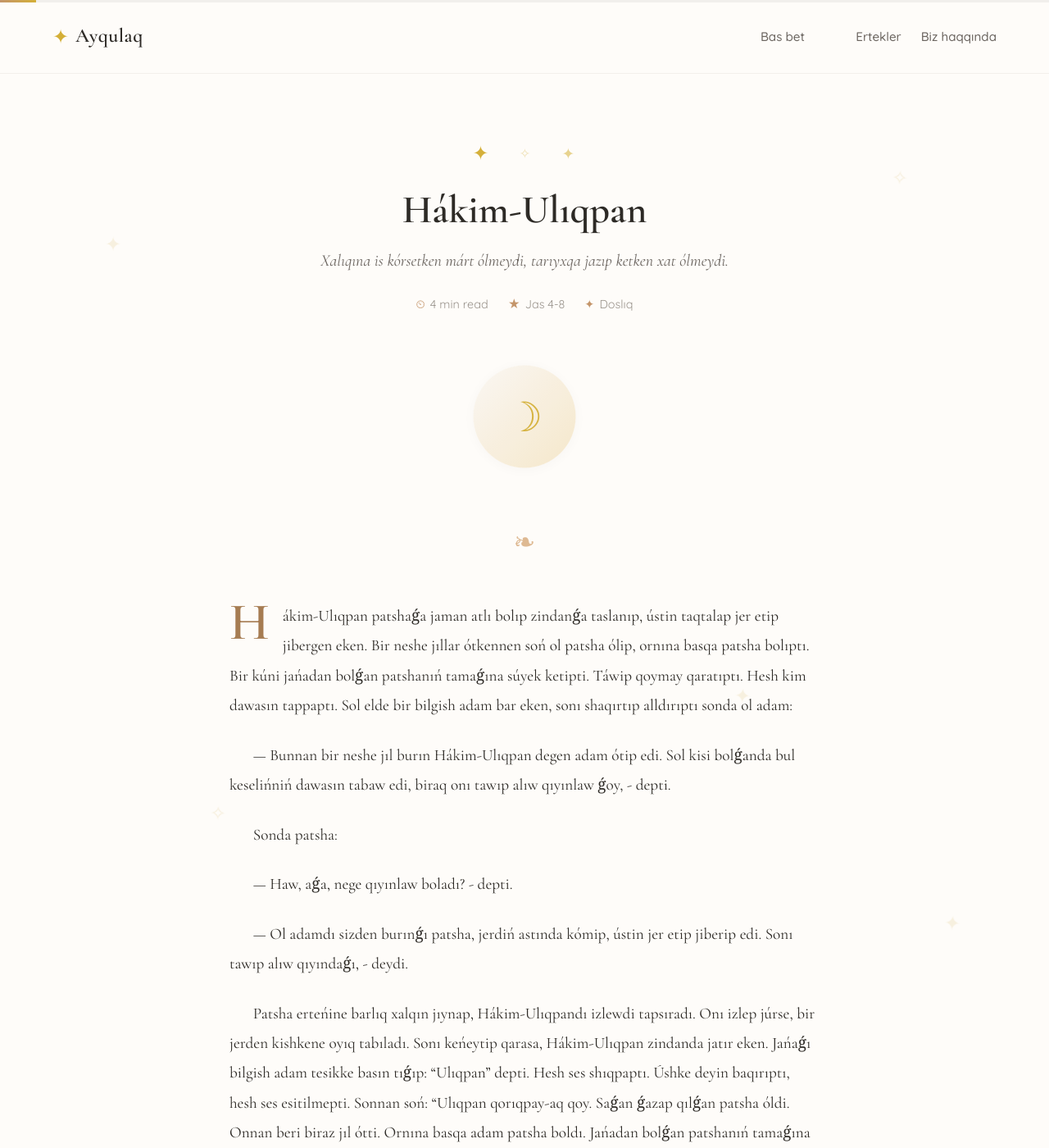
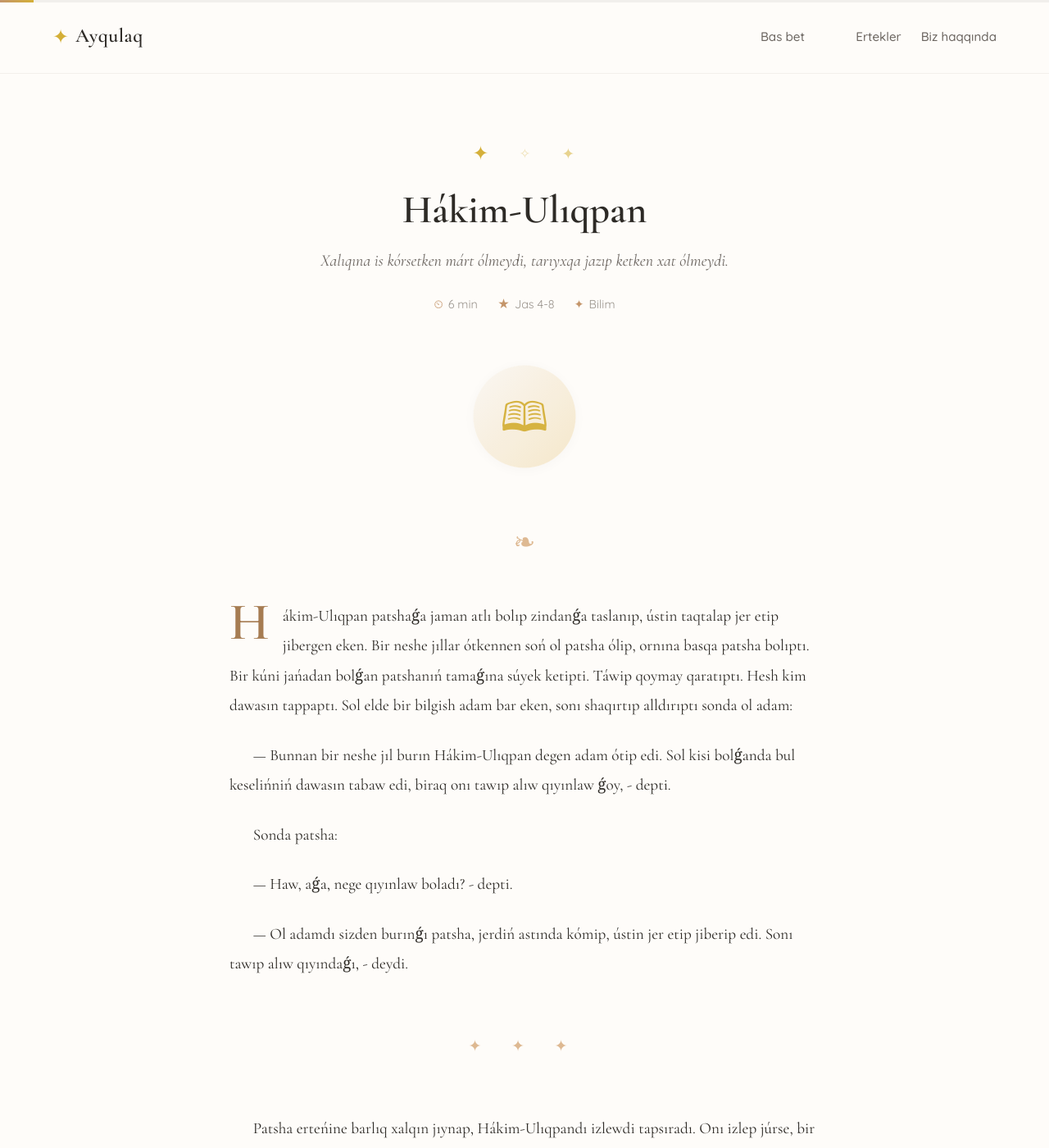
Before and after one commit to dontbeidle/ayqulaq, a Jekyll site: the page built from _tales/hakim-uliqpan.md, in a window 1280 px wide and 1400 px high. Shown: the whole window at 82% size. Built offline with Jekyll 4.4.1, drawn with Linux system fonts in a browser that asks for light colours.

Commit message:
ujr-bujr

```diff
--- a/_layouts/default.html
+++ b/_layouts/default.html
@@ -5,14 +5,6 @@
 </head>
 <body>
   <div class="page-wrapper">
-    <div class="floating-elements">
-      <span class="floating-star" style="--delay: 0s; --x: 10%; --y: 20%;">&#10022;</span>
-      <span class="floating-star" style="--delay: 2s; --x: 85%; --y: 15%;">&#10023;</span>
-      <span class="floating-star" style="--delay: 4s; --x: 70%; --y: 60%;">&#10022;</span>
-      <span class="floating-star" style="--delay: 1s; --x: 20%; --y: 70%;">&#10023;</span>
-      <span class="floating-star" style="--delay: 3s; --x: 90%; --y: 80%;">&#10022;</span>
-    </div>
-
     {% include header.html %}
 
     <main class="main-content">
--- a/_layouts/home.html
+++ b/_layouts/home.html
@@ -3,12 +3,6 @@ layout: default
 ---
 
 <section class="hero" data-animate>
-  <div class="hero-animals">
-    <div class="hero-animal animal-bear">
-      {% include animals/bear.svg %}
-    </div>
-  </div>
-
   <div class="hero-content">
     <h1 class="hero-title">
       <span class="title-line">{{ site.data.translations.hero.title_line1 }}</span>
--- a/_sass/_hero.scss
+++ b/_sass/_hero.scss
@@ -206,28 +206,6 @@
   &:nth-child(5) { top: 80%; left: 80%; }
 }
 
-// Floating background elements
-.floating-elements {
-  position: fixed;
-  top: 0;
-  left: 0;
-  width: 100%;
-  height: 100%;
-  pointer-events: none;
-  z-index: 0;
-  overflow: hidden;
-}
-
-.floating-star {
-  position: absolute;
-  left: var(--x);
-  top: var(--y);
-  font-size: 1.5rem;
-  color: $color-star;
-  opacity: 0.3;
-  animation: float 8s ease-in-out infinite;
-  animation-delay: var(--delay);
-}
 
 // Tablet adjustments
 @media (max-width: 768px) {
@@ -308,9 +286,4 @@
   .twinkle-star {
     font-size: 1rem;
   }
-
-  .floating-star {
-    font-size: 1rem;
-    opacity: 0.2;
-  }
 }
--- a/_tales/hakim-uliqpan.md
+++ b/_tales/hakim-uliqpan.md
@@ -1,9 +1,9 @@
 ---
 title: "Hákim-Ulıqpan"
 subtitle: "Xalıqına is kórsetken márt ólmeydi, tarıyxqa jazıp ketken xat ólmeydi."
-icon: "&#9789;"
-category: "Doslıq"
-reading_time: "4 min read"
+icon: "🕮"
+category: "Bilim"
+reading_time: "6 min"
 age_range: "4-8"
 featured: true
 moral: "Bilim de, bilimli adam da mudamı qádirli."
@@ -19,6 +19,8 @@ Sonda patsha:
 
 — Ol adamdı sizden burınǵı patsha, jerdiń astında kómip, ústin jer etip jiberip edi. Sonı tawıp alıw qıyındaǵı, - deydi.
 
+---
+
 Patsha erteńine barlıq xalqın jıynap, Hákim-Ulıqpandı izlewdi tapsıradı. Onı izlep júrse, bir jerden kishkene oyıq tabıladı. Sonı keńeytip qarasa, Hákim-Ulıqpan zindanda jatır eken. Jańaǵı bilgish adam tesikke basın tıǵıp: "Ulıqpan" depti. Hesh ses shıqpaptı. Úshke deyin baqırıptı, hesh ses esitilmepti. Sonnan soń: "Ulıqpan qorıqpay-aq qoy. Saǵan ǵazap qılǵan patsha óldi. Onnan beri biraz jıl ótti. Ornına basqa adam patsha boldı. Jańadan bolǵan patshanıń tamaǵına súyek ketip, seni tawıp alıw ushın xalqın jinap izlep atır." dep qattı baqırıptı. Sol waqıtta zindannan: "Janım bar, tirimen, biraq hálsizben. Olay bolsa, patshamızǵa aytıp barıń, bizdi shıǵarıp alsın", - degen saza esitildi. Patsha bul xabardı esitkennen keyin Hákim-Ulıqpandı dárhal shıǵarıp aldırtadı. Hákim-Ulıqpan bes-altı kún patshanıń sarayında boladı. Sonnan keyin:
 
 — Patshamızdıń tamaǵına súyek ketip edi. Onıń halı qıyın, sonı qaraysız, - deydi wázirler. Sonda Hákim-Ulıqpan:
--- a/assets/js/animations.js
+++ b/assets/js/animations.js
@@ -157,28 +157,6 @@
     });
   }
 
-  // Parallax effect for floating stars
-  function initParallax() {
-    const stars = document.querySelectorAll('.floating-star');
-    if (stars.length === 0) return;
-
-    let ticking = false;
-
-    window.addEventListener('scroll', () => {
-      if (!ticking) {
-        requestAnimationFrame(() => {
-          const scrollY = window.scrollY;
-          stars.forEach((star, index) => {
-            const speed = 0.02 + (index * 0.01);
-            const y = scrollY * speed;
-            star.style.transform = `translateY(${y}px)`;
-          });
-          ticking = false;
-        });
-        ticking = true;
-      }
-    });
-  }
 
   // Mobile navigation toggle
   function initMobileNav() {
@@ -268,7 +246,6 @@
     initFilters();
     initSmoothScroll();
     initReadingProgress();
-    initParallax();
     initMobileNav();
     initTouchFeedback();
     initReducedMotion();
```
Also changed, not shown: _tales/tabilmas-dosliq.md (+1 -1 lines), about.html (+0 -8 lines).
